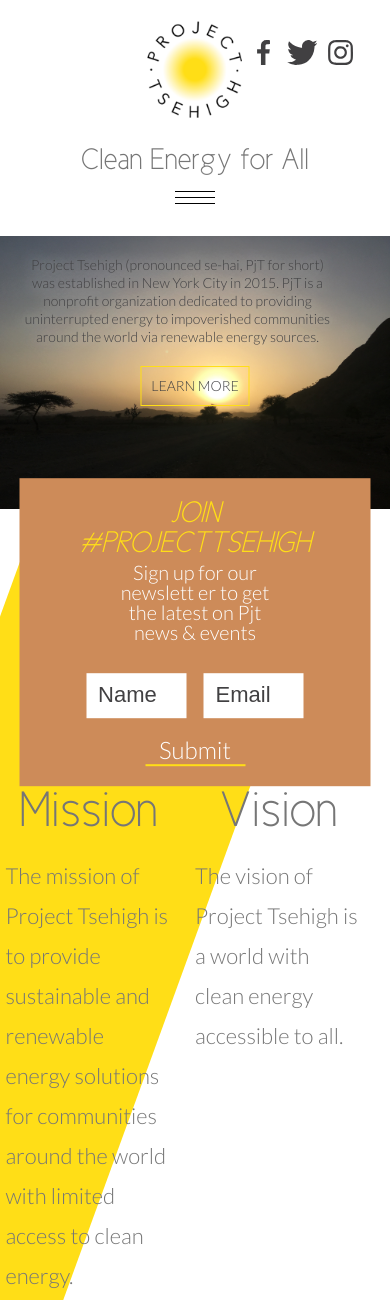
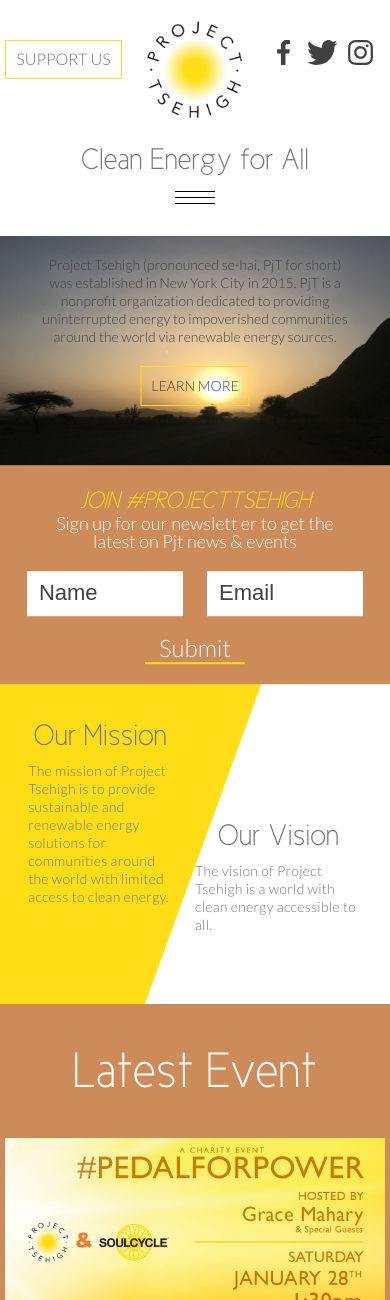
Before and after one commit to aliyarobinson/pjt_tan, a website: page index.html in a window 390 px wide. Shown: the top 1300 px of the page. Drawn offline with Linux system fonts and the light colour scheme; files whose address does not match are found by name.

Commit message:
more work on responsive layout (in progress)

```diff
--- a/index.html
+++ b/index.html
@@ -32,6 +32,7 @@
         </a>
       </h1>
       <h2 class="slogan">Clean Energy for All</h2>
+
       <button class="menu-btn hide-copy">
         menu
         <span class="menu-nav-btn__bar"></span>
@@ -60,7 +61,9 @@
           </li>
         </ul>
       </nav>
+
       <div class="header-top-bar">
+        <a href="support-us.html" class="btn support-btn light">Support Us</a>
         <div class="social share-mod">
           <ul class="social-icons">
             <li class="social-item">
--- a/sass/site.scss
+++ b/sass/site.scss
@@ -117,7 +117,8 @@ img {
   .social-icons {
     width: 120px;
     overflow: hidden;
-    margin: 0 auto;
+    // margin: 0 auto;
+    float: right;
   }
 
   .social-item {
@@ -305,10 +306,20 @@ input[type="text"] {
   }
 
   .header-top-bar {
-    height: 20px;
+        /* height: 20px; */
     position: absolute;
     top: 20px;
-    right: 20px;
+    /* right: 20px; */
+    width: 100%;
+    overflow: hidden;
+
+    .support-btn {
+      display: none;
+    /* position: absolute; */
+    /* left: 20px; */
+    float: left;
+    margin: 0;
+    }
 
     // .social-icons {
     //   width: 180px;
@@ -487,7 +498,7 @@ input[type="text"] {
     .cta-block {
       background: $site-tan;
       width: 80%;
-      max-width: 620px;
+      max-width: 670px;
       margin: 0 auto;
       position: absolute;
       transform: translate(-50%, 50%);
@@ -615,8 +626,9 @@ input[type="text"] {
 *******************************/
 .site-footer {
   color: $site-dark-gray;
-  padding: 20px 0;
-  margin: 40px 0 0;
+  padding: 40px 0;
+  border: solid 4px $site-yellow;
+  border-style: solid none none;
 
   h3 {
     padding: 0 0 20px;
@@ -764,15 +776,21 @@ input[type="text"] {
       .block {
         padding: 200px 6% 70px 0;
 
+        &:first-child {
+            padding: 200px 6% 70px 6%;
+        }
+
         .description {
           font-size: 22px;
           font-weight: 26px;
+          line-height: 30px;
         }
       }
     }
   }
 
   .site-footer {
+
     .footer-blocks {
       .block {
         width: 45%;
@@ -824,6 +842,21 @@ input[type="text"] {
         font-size: 18px;
       }
     }
+
+    .mission {
+      .block {
+        padding-top: 240px;
+
+        &:first-child {
+          padding-top: 240px;
+        }
+
+        .description {
+          font-size: 20px;
+          line-height: 22px;
+        }
+      }
+    }
   }
 
 
@@ -865,6 +898,12 @@ input[type="text"] {
     .menu-btn {
       display: block;
     }
+
+    .header-top-bar {
+      .support-btn {
+        display: block;
+      }
+    }
   }
 
   .site-content {
@@ -893,12 +932,45 @@ input[type="text"] {
           line-height: 18px;
         }
       }
+
+      .cta-block {
+        width: 100%;
+        padding: 0 0 20px;
+
+        h4 {
+          font-size: 24px;
+        }
+        .instructions {
+          font-size: 18px;
+          line-height: 18px;
+          margin: 0;
+        }
+      }
+    }
+
+    .mission {
+      .block {
+
+        padding-top: 200px;
+
+        &:first-child {
+          padding-top: 200px;
+        }
+
+        h3 {
+          font-size: 40px;
+        }
+        .description {
+            font-size: 18px;
+            line-height: 22px;
+        }
+      }
     }
 
     .event {
-      .cta-block {
-        .cta-btn-block {
-          max-width: 140px;
+      .cta-btn-block {
+        .btn {
+          max-width: 160px;
         }
       }
     }
@@ -943,11 +1015,11 @@ input[type="text"] {
 
   .index-page {
     .hero {
-      padding-bottom: 50%;
-      .cta-block {
-        transform: translate(-50%, 90%);
-        width: 90%;
-      }
+      padding-bottom: 60%;
+      // .cta-block {
+      //   transform: translate(-50%, 90%);
+      //   width: 90%;
+      // }
 
       .hero-copy {
 
@@ -961,6 +1033,28 @@ input[type="text"] {
           top: 20px;
           font-size: 14px;
           line-height: 18px;
+          margin: 0 auto;
+        }
+      }
+    }
+
+    .mission {
+      .block {
+
+        // padding-top: 200px;
+
+        // &:first-child {
+        //   padding-top: 200px;
+        // }
+
+        h3 {
+          font-size: 30px;
+              padding: 20px 0 10px;
+        }
+        .description {
+            font-size: 15px;
+            line-height: 19px;
+            letter-spacing: 0.3px;
         }
       }
     }
@@ -993,70 +1087,96 @@ input[type="text"] {
 
 @media screen and (max-width: 400px) {
 
-  .site-header {
-    .site-nav {
-      margin: 0 0 20px;
-      max-height: 0;
-      padding: 0;
-      opacity: 0;
-      pointer-events: none;
-    }
+  // .site-header {
+  //   .site-nav {
+  //     margin: 0 0 20px;
+  //     max-height: 0;
+  //     padding: 0;
+  //     opacity: 0;
+  //     pointer-events: none;
+  //   }
 
-    .menu-btn {
-      display: block;
-    }
-  }
+  //   .menu-btn {
+  //     display: block;
+  //   }
+  // }
 
-  .site-content {
-    margin: 20px 0 0;
-  }
+  // .site-content {
+  //   margin: 20px 0 0;
+  // }
 
   .index-page {
     .hero {
       padding-bottom: 70%;
-      .cta-block {
-        transform: translate(-50%, 90%);
-        width: 90%;
+      // .cta-block {
+      //   transform: translate(-50%, 90%);
+      //   width: 90%;
+      // }
+
+      // .hero-copy {
+
+      //   width: 90%;
+      //   top: 20px;
+      //   font-size: 14px;
+      //   line-height: 18px;
+
+      //   .description {
+      //     width: 90%;
+      //     top: 20px;
+      //     font-size: 14px;
+      //     line-height: 18px;
+      //   }
+      // }
+    }
+
+    .mission {
+
+      .bkgd {
+        width: 85%;
+        margin-left: -25%;
       }
+      .block {
 
-      .hero-copy {
+        padding-top: 290px;
 
-        width: 90%;
-        top: 20px;
-        font-size: 14px;
-        line-height: 18px;
+        &:first-child {
+          padding-top: 190px;
+        }
+
+        h3 {
+          font-size: 30px;
+        }
 
         .description {
-          width: 90%;
-          top: 20px;
           font-size: 14px;
           line-height: 18px;
         }
       }
+
     }
 
-    .event {
-      .cta-block {
-        .cta-btn-block {
-          max-width: 140px;
-        }
-      }
-    }
+    // .event {
+    //   .cta-block {
+    //     .cta-btn-block {
+    //       max-width: 140px;
+    //     }
+    //   }
+    // }
   }
 
 
-  .site-footer {
-    .btn {
-      width: 100%;
-    }
-    .footer-logo-wrapper {
-      bottom: 200px;
-      top: initial;
-    }
-    .footer-blocks .block {
-      width: 100%;
-      max-width: none;
-      padding: 0 20px 30px;
-    }
-  }
+  // .site-footer {
+  //   .btn {
+  //     width: 100%;
+  //   }
+  //   .footer-logo-wrapper {
+  //     bottom: 200px;
+  //     top: initial;
+  //   }
+  //   .footer-blocks .block {
+  //     width: 100%;
+  //     max-width: none;
+  //     padding: 0 20px 30px;
+  //   }
+  // }
 }
```
Also changed, not shown: css/style.css, 1 other file.
